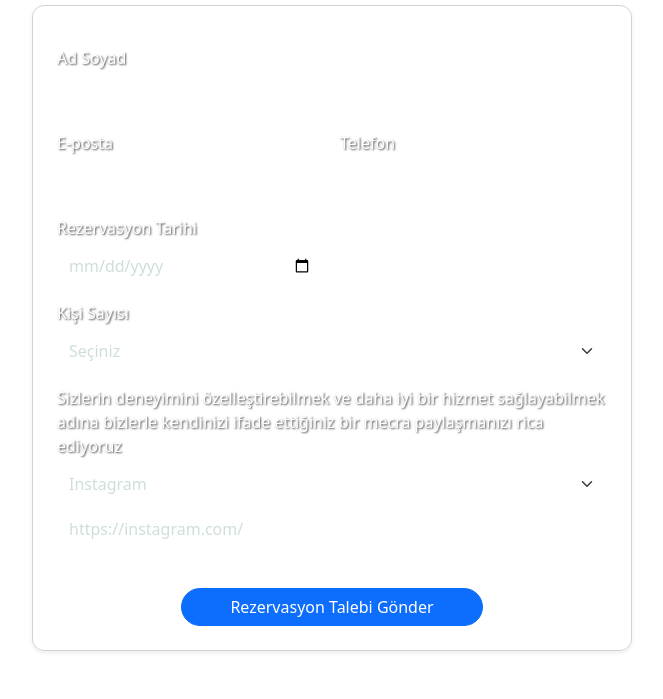
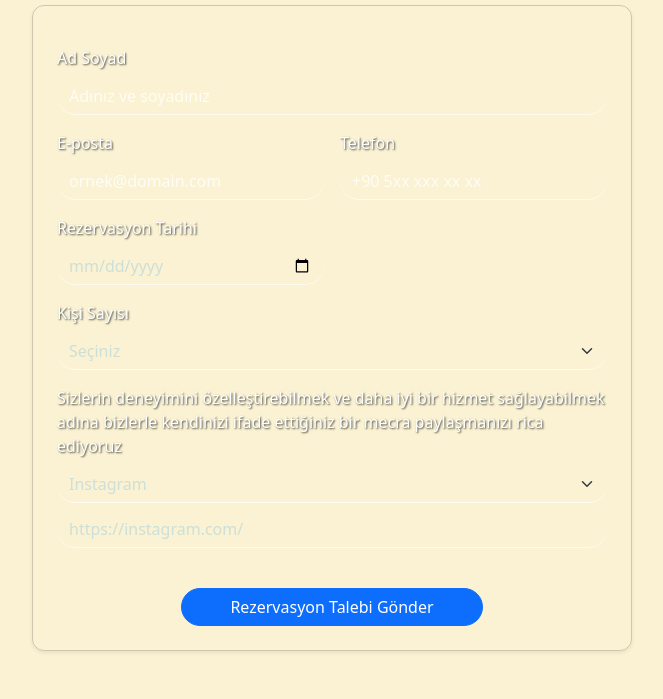
Before and after one commit to axfe8/momorezsite-live, a website: page index.html in a window 1280 px wide. Shown: the part 115-814 px from the top of the page, without its empty margins (308-971 px from the left). Drawn offline with nearby package versions, Linux system fonts and the light colour scheme.

Commit message:
Düzgün çalışmayan CSS semicolon hatasını düzelt, arka plan rengini rgb ile güncelledim

```diff
--- a/css/styles.css
+++ b/css/styles.css
@@ -1,6 +1,6 @@
 /* Tüm sayfa arka planı için */
 body {
-  background-color: #fcf4deA
+  background-color: rgb(250, 242, 210);
     min-height: 100vh;
 
 }
```
Also changed, not shown: netlify.toml, 2 other files.
